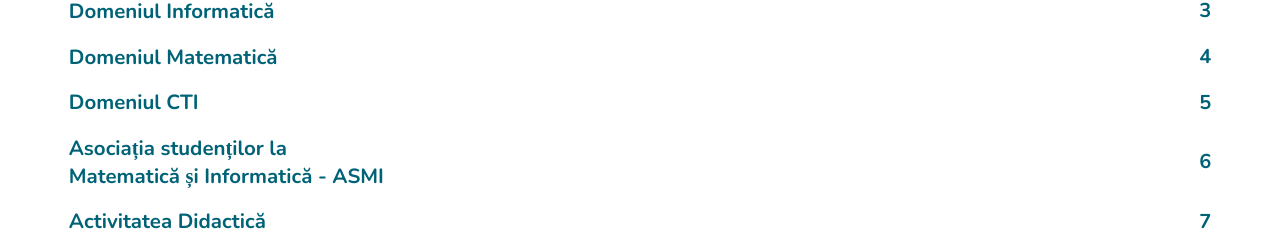
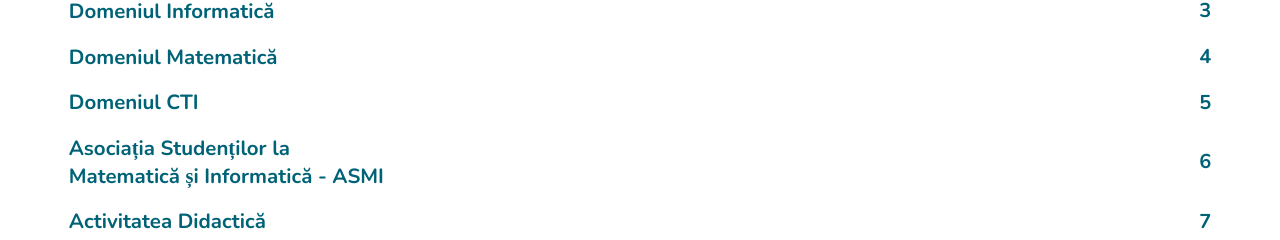
Before and after one commit to as-mi/site-ghid-2021, a React (Create React App) app: page / in a window 1280 px wide. Shown: the part 1097-1337 px from the top of the page. Built offline with nearby package versions, Linux system fonts and the light colour scheme.

Commit message:
am pus S mare

```diff
--- a/src/components/MainComponents/CuprinsComponent.js
+++ b/src/components/MainComponents/CuprinsComponent.js
@@ -62,7 +62,7 @@
           onClick={() => window.location.replace("/#asmi")}
         >
           <h3>
-            Asociația studenților la
+            Asociația Studenților la
             <span> Matematică și Informatică - ASMI</span>
           </h3>
           <h2>6</h2>
```
